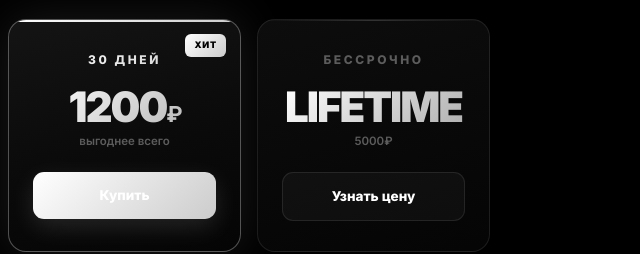
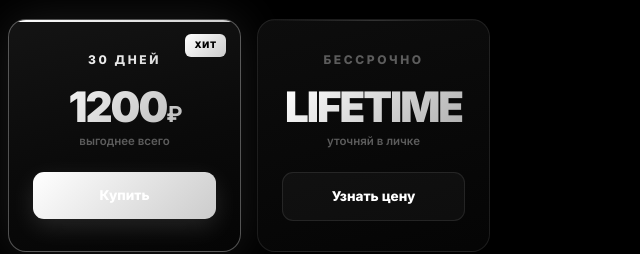
Before and after one commit to ByGoneBeer/Time, a plain HTML site: page index.html in a window 1280 px wide. Shown: the part 4400-4654 px from the top of the page, 640-1280 px from the left. Drawn offline with Linux system fonts and the light colour scheme; animation ran at ten frames a second.

Commit message:
Update index.html

```diff
--- a/index.html
+++ b/index.html
@@ -1934,7 +1934,7 @@ footer {
             <div class="price-card">
                 <div class="price-dur" data-ru="Бессрочно" data-en="Lifetime">Бессрочно</div>
                 <div class="price-val" data-ru="LIFETIME" data-en="LIFETIME">LIFETIME</div>
-                <div class="price-per" data-ru="5000₽" data-en="5000₽"></div>
+                <div class="price-per" data-ru="уточняй в личке" data-en="ask in DM">уточняй в личке</div>
                 <a href="https://t.me/Yanwec" class="btn-buy" data-ru="Узнать цену" data-en="Ask Price">Узнать цену</a>
             </div>
         </div>
```
